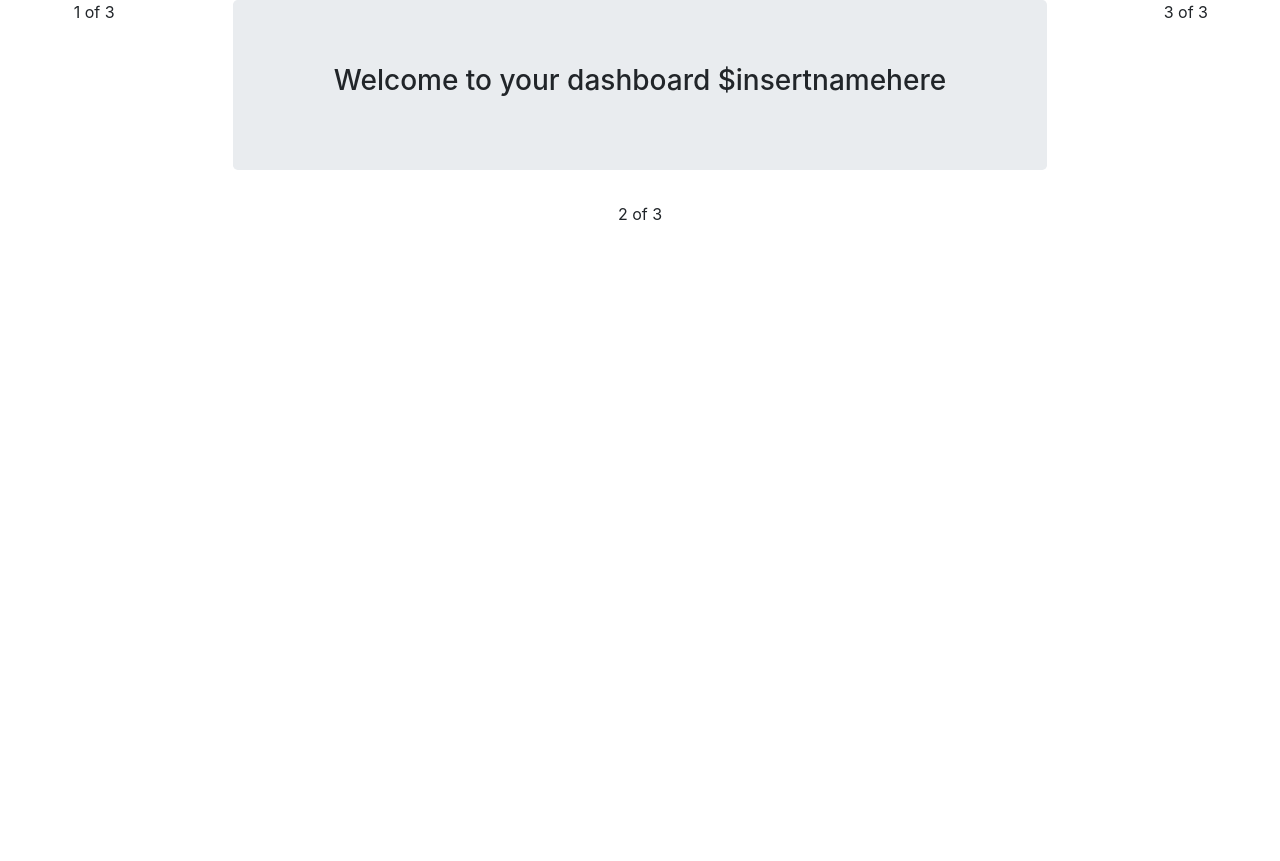
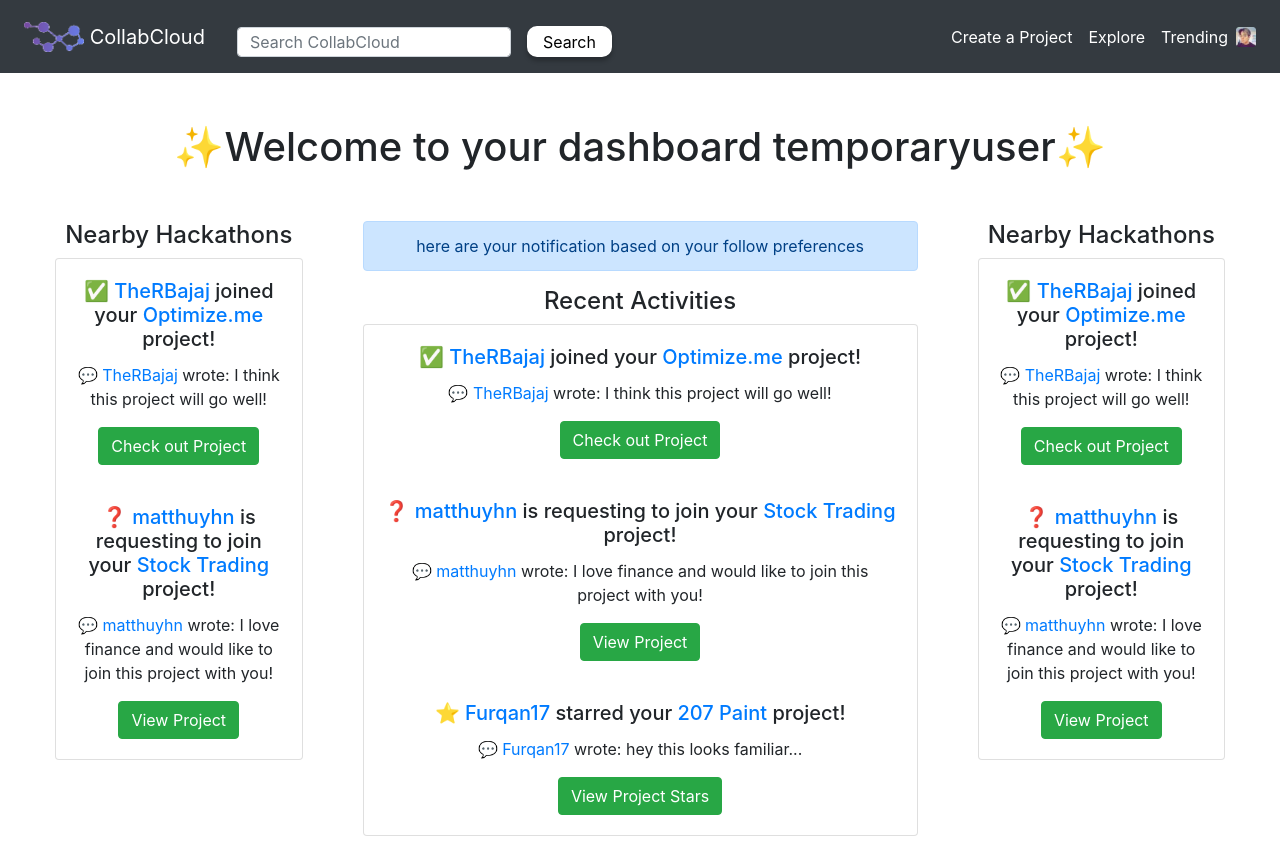
Before and after one commit to collabcloud/project-collabcloud, a React (Create React App) app in the folder client/: page /dashboard in a window 1280 px wide. Before the commit the page ends 800 px from the top, so only its background shows below. Built offline with nearby package versions, Linux system fonts and the light colour scheme.

Commit message:
COL-4 :construction: Intermediate Static Data Push

```diff
--- a/client/src/Containers/Dashboard/Dashboard.js
+++ b/client/src/Containers/Dashboard/Dashboard.js
@@ -1,19 +1,51 @@
 import React from "react";
 import { NavigationBar } from "../../components/base/NavigationBar";
-import { Container, Row, Col, Jumbotron } from "react-bootstrap";
+import {
+    Alert,
+    Card,
+    Button,
+    Container,
+    Row,
+    Col,
+    Jumbotron
+} from "react-bootstrap";
 
 // Style Import
 import "../../css/Dashboard.css";
 
 const Dashboard = () => (
     <div>
-        {/* <NavigationBar /> */}
-        <Row>
+        <NavigationBar />
+            <div style={{margin: "50px"}}>
+                <h1>&#10024;Welcome to your dashboard temporaryuser&#10024;</h1>
+            </div>
+        <Row style={{ margin: "25px"}}>
+
             {/* Col 1 */}
-            <Col md={2} sm={2} lg={2} xl={2}>
+            <Col md={3} sm={3} lg={3} xl={3}>
                 <Container>
                     <div>
-                        1 of 3
+                    <h4>Nearby Hackathons</h4>
+                        <Card>
+                            <Card.Body>
+                                {/* Card Index 0 */}
+                                <Card.Title>&#9989; <a href="/">TheRBajaj</a> joined your <a href="/">Optimize.me</a> project!</Card.Title>
+                                <Card.Text>
+                                    &#128172; <a href="/">TheRBajaj</a> wrote: I think this project will go well!
+                                </Card.Text>
+                                <Button variant="success">Check out Project</Button>
+                            </Card.Body>
+
+                            <Card.Body>
+                                {/* Card Index 0 */}
+                                <Card.Title>&#10067; <a href="/">matthuyhn</a> is requesting to join your <a href="/">Stock Trading</a> project!</Card.Title>
+                                <Card.Text>
+                                    &#128172; <a href="/">matthuyhn</a> wrote: I love finance and would like to join this project with you!
+                                </Card.Text>
+                                <Button variant="success">View Project</Button>
+                            </Card.Body>
+
+                        </Card>
                     </div>
                 </Container>
             </Col>
@@ -22,18 +54,69 @@ const Dashboard = () => (
             <Col >
                 <Container>
                     <div>
-                        <Jumbotron>
-                            <h3>Welcome to your dashboard $insertnamehere</h3>
-                        </Jumbotron>
-                        2 of 3
+                        <Alert variant={'primary'}>
+                            here are your notification based on your follow preferences
+                        </Alert>
+
+                        <h4>Recent Activities</h4>
+                        <Card>
+                            <Card.Body>
+                                {/* Card Index 0 */}
+                                <Card.Title>&#9989; <a href="/">TheRBajaj</a> joined your <a href="/">Optimize.me</a> project!</Card.Title>
+                                <Card.Text>
+                                    &#128172; <a href="/">TheRBajaj</a> wrote: I think this project will go well!
+                                </Card.Text>
+                                <Button variant="success">Check out Project</Button>
+                            </Card.Body>
+
+                            <Card.Body>
+                                {/* Card Index 0 */}
+                                <Card.Title>&#10067; <a href="/">matthuyhn</a> is requesting to join your <a href="/">Stock Trading</a> project!</Card.Title>
+                                <Card.Text>
+                                    &#128172; <a href="/">matthuyhn</a> wrote: I love finance and would like to join this project with you!
+                                </Card.Text>
+                                <Button variant="success">View Project</Button>
+                            </Card.Body>
+
+                            <Card.Body>
+                                {/* Card Index 0 */}
+                                <Card.Title>&#11088; <a href="/">Furqan17</a> starred your <a href="/">207 Paint</a> project!</Card.Title>
+                                <Card.Text>
+                                    &#128172; <a href="/">Furqan17</a> wrote: hey this looks familiar...
+                                </Card.Text>
+                                <Button variant="success">View Project Stars</Button>
+                            </Card.Body>
+                        </Card>
                     </div>
                 </Container>
             </Col>
 
             {/* Col 4 */}
-            <Col md={2} sm={2} lg={2} xl={2}>
+            <Col md={3} sm={3} lg={3} xl={3}>
                 <Container>
-                    <div>3 of 3</div>
+                    <div>
+                        <h4>Nearby Hackathons</h4>
+                        <Card>
+                            <Card.Body>
+                                {/* Card Index 0 */}
+                                <Card.Title>&#9989; <a href="/">TheRBajaj</a> joined your <a href="/">Optimize.me</a> project!</Card.Title>
+                                <Card.Text>
+                                    &#128172; <a href="/">TheRBajaj</a> wrote: I think this project will go well!
+                                </Card.Text>
+                                <Button variant="success">Check out Project</Button>
+                            </Card.Body>
+
+                            <Card.Body>
+                                {/* Card Index 0 */}
+                                <Card.Title>&#10067; <a href="/">matthuyhn</a> is requesting to join your <a href="/">Stock Trading</a> project!</Card.Title>
+                                <Card.Text>
+                                    &#128172; <a href="/">matthuyhn</a> wrote: I love finance and would like to join this project with you!
+                                </Card.Text>
+                                <Button variant="success">View Project</Button>
+                            </Card.Body>
+
+                        </Card>
+                    </div>
                 </Container>
             </Col>
         </Row>
```
